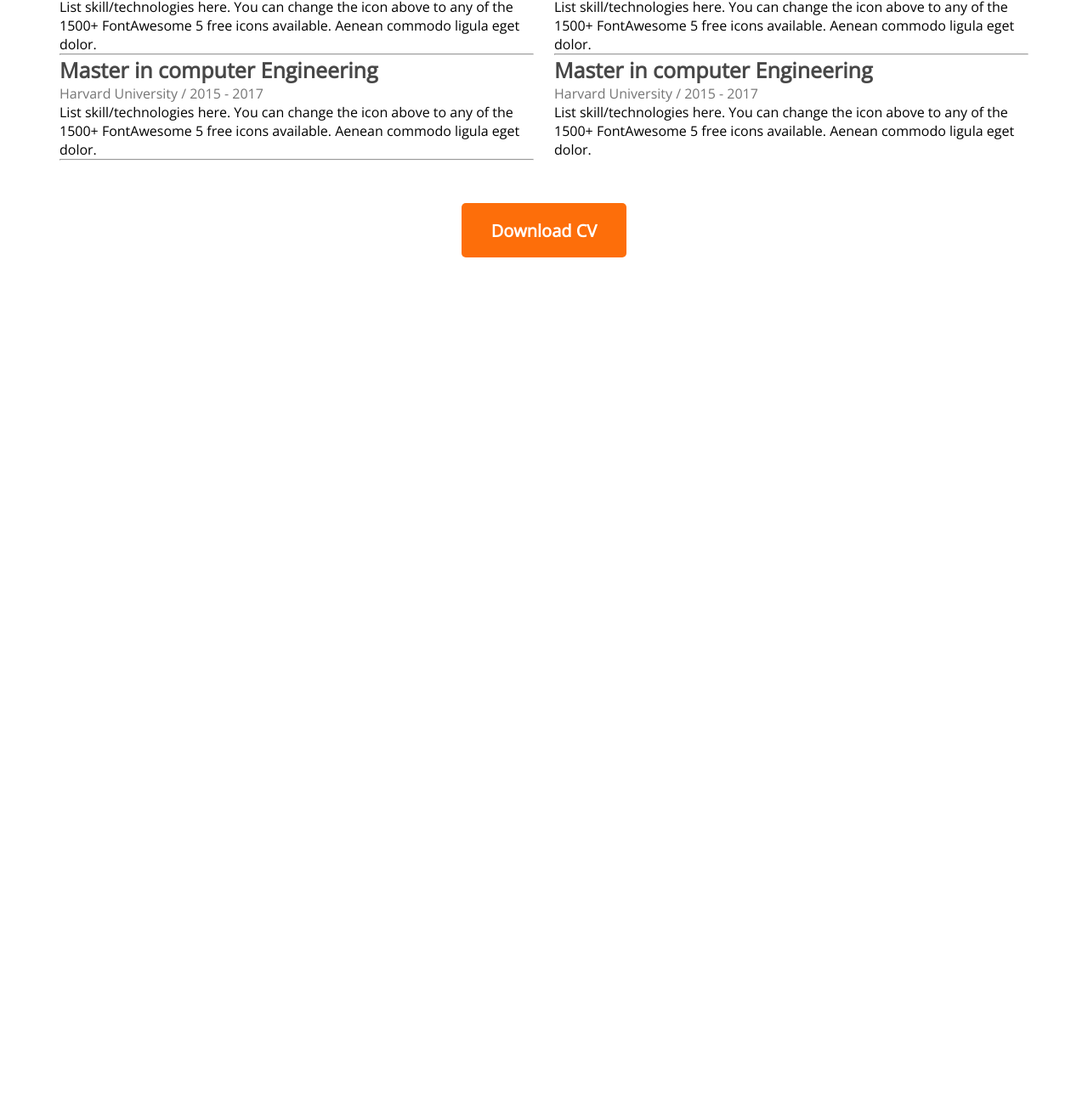
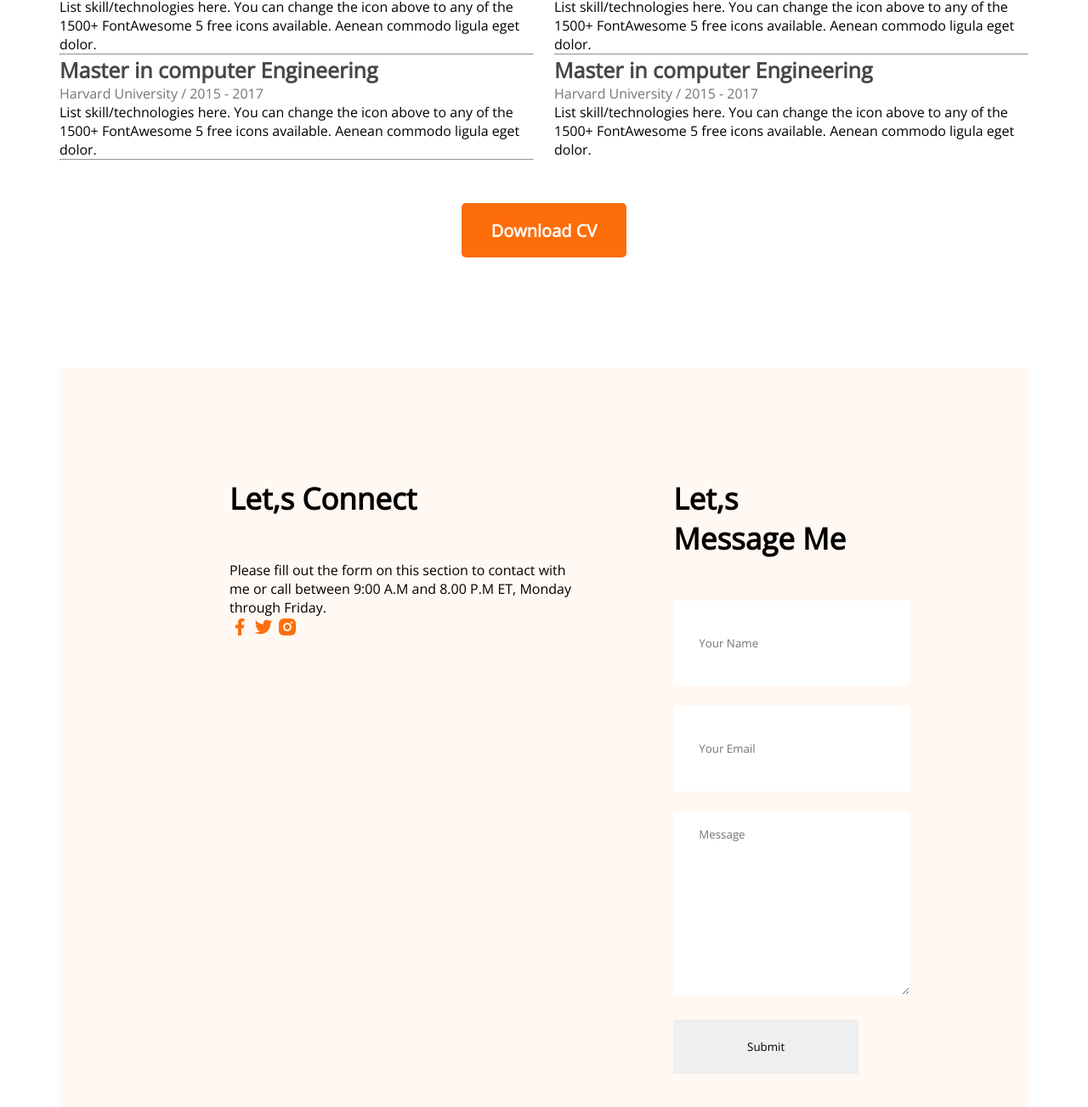
Before and after one commit to Nishat1156/developer-portfolio, a plain HTML site: page index.html in a window 1280 px wide. Shown: the part 2457-3760 px from the top of the page at 85% size. Before the commit the page ends 2760 px from the top, so only its background shows below. Drawn offline with nearby package versions, Linux system fonts and the light colour scheme.

Commit message:
i am done

```diff
--- a/index.html
+++ b/index.html
@@ -162,7 +162,37 @@
                     </div>
                 </div>
             </div>
-            <div class="resume-button"><button class="btn-primary">Download CV</button></div>
+            <div class="resume-button">
+                <button class="btn-primary">Download CV</button></div>
+
+        </section>
+        <!-- contact section -->
+        <section class="contact">
+
+            <div>
+                <h3 class="section-title">Let,s Connect</h3>
+                <p>
+                    Please fill out the form on this section to contact with me or call between 9:00
+                     A.M and 8.00 P.M ET, Monday through Friday.
+                </p>
+                <a href="">
+                    <img src="images/icons/facebook.png" alt=""></a>
+                <a href="">
+                    <img src="images/icons/twitter.png" alt=""></a>
+                <a href="">
+                    <img src="images/icons/insta.png" alt=""></a>
+
+            </div>
+            <div>
+                <h3 class="section-title">Let,s Message Me</h3>
+                <form action="">
+                    <input type="text" name="" id="" placeholder="Your Name">
+                    <input type="email" name="" id="" placeholder="Your Email">
+                </form>
+                <textarea name="" id="" cols="30" rows="10" placeholder="Message"></textarea>
+                <input class="btm-primary" type="submit" value="Submit">
+
+            </div>
 
         </section>
 
--- a/styles/portfolio.css
+++ b/styles/portfolio.css
@@ -180,3 +180,22 @@ padding: 30;
     margin-top: 50px;
     text-align: center;
 }
+/* contacts styles */
+.contact{
+    display: flex;
+    gap: 100px;
+    background: #FFF8F3;
+    padding: 130px 200px;
+}
+.contact .section-title{
+    text-align: left;
+}
+.contact input, textarea{
+    margin-bottom: 24px;
+    border: 0;
+    width: 100%;
+    padding: 18px 30px;
+}
+input{
+    height: 64px;
+}
```
